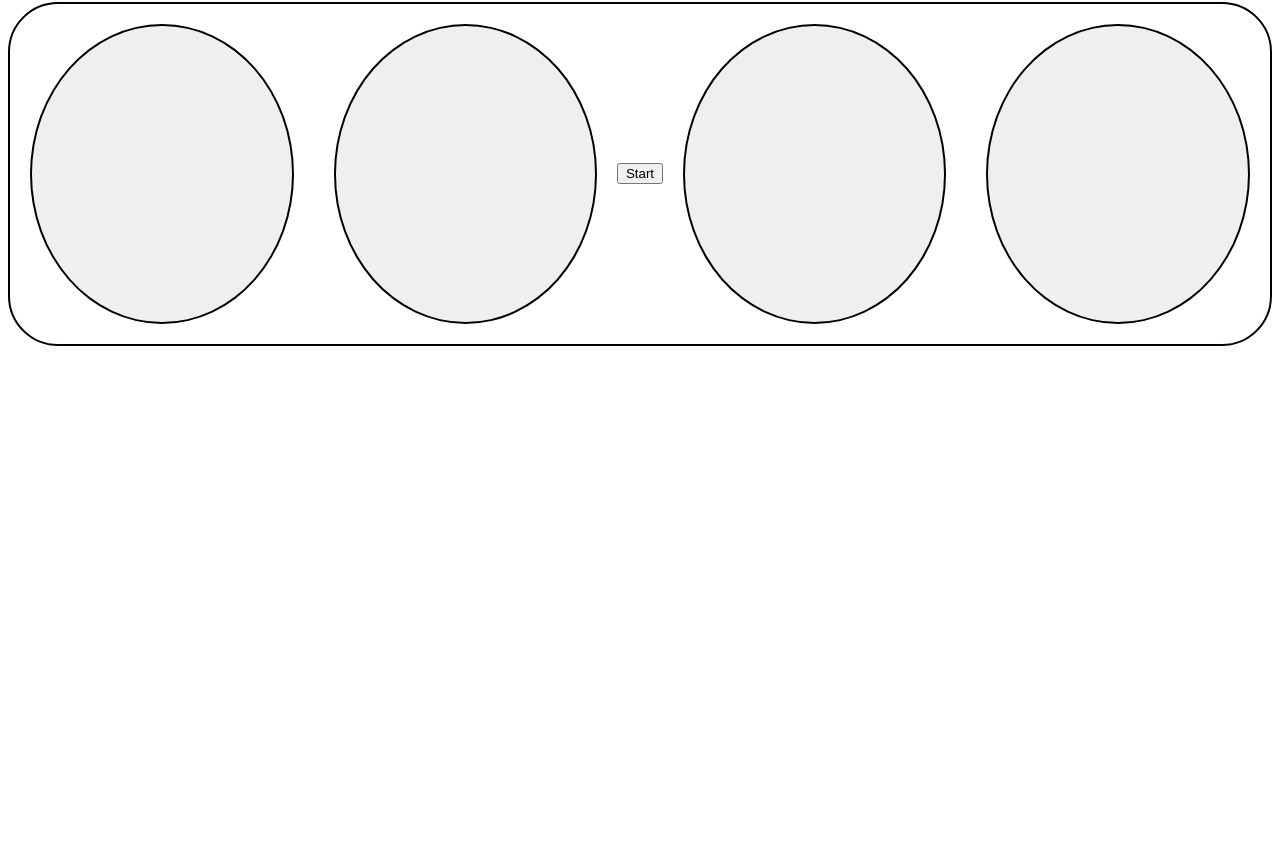
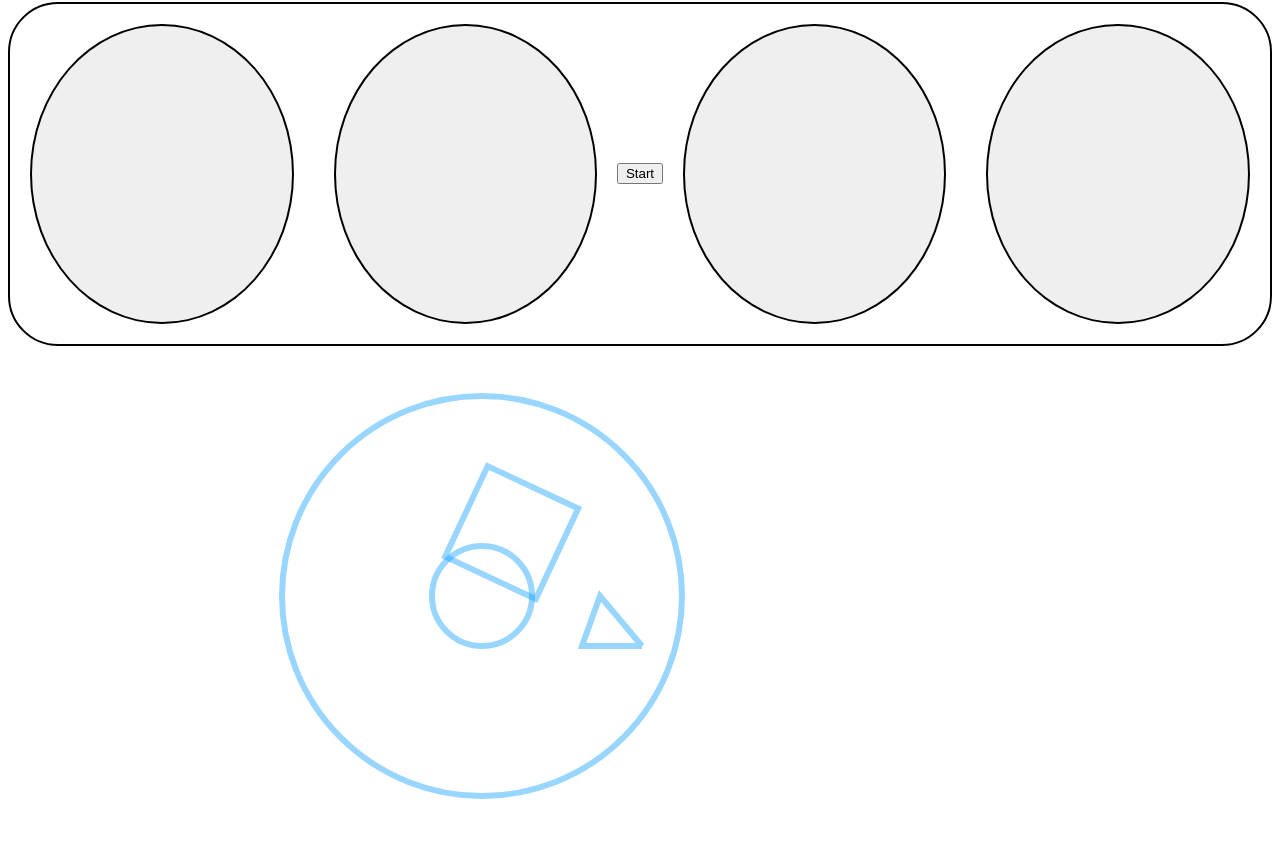
Before and after one commit to jaydonfaal/MyWebsite, a plain HTML site: page index.html in a window 1280 px wide. Shown: the part 926-1779 px from the top of the page. Before the commit the page ends 1298 px from the top, so only its background shows below. Drawn offline with Linux system fonts and the light colour scheme.

Commit message:
Update index.html
done

```diff
--- a/index.html
+++ b/index.html
@@ -31,6 +31,9 @@
     <button class="button" id="yellow"> </button>
     <button class="button" id="blue"> </button>
   </div>
+  <div>
+  <canvas id="canvas" width="900" height="500"></canvas>
+</div>
 
 </body>
 <script>
@@ -182,6 +185,70 @@
   buttons.startButton.addEventListener("click", function() {
     computerPlay.initiateNewRound();
   });
+
+
+
+  function initializeAnimation() {
+    window.requestAnimationFrame(draw);
+  }
+
+  function drawArt(ctx) {
+
+    ctx.save();
+    var time2 = new Date();
+    ctx.translate(time2.getSeconds(), 0);
+
+    ctx.beginPath();
+    ctx.arc(0, 0, 50, 0, Math.PI * 2, false);
+    ctx.stroke();
+
+    ctx.beginPath();
+    ctx.arc(0, 0, 200, 0, Math.PI * 2, false);
+    ctx.stroke();
+
+
+    ctx.save();
+    var time = new Date();
+    ctx.rotate(time.getSeconds() + time.getMilliseconds() / 1000);
+    ctx.beginPath();
+    ctx.rect(20, -50, 100, 100);
+    ctx.stroke();
+    ctx.restore();
+
+
+    ctx.beginPath();
+    ctx.moveTo(160, 50);
+    ctx.lineTo(100, 50);
+    ctx.lineTo(118, 0);
+    ctx.lineTo(160, 50);
+    ctx.stroke();
+
+    ctx.restore();
+  }
+
+  function draw() {
+    var ctx = document.getElementById('canvas').getContext('2d');
+
+    ctx.globalCompositeOperation = 'destination-over';
+    ctx.clearRect(0, 0, 900, 700); // clear canvas
+
+    // Figure out what pen we wanna draw with
+    ctx.fillStyle = 'rgba(0, 153, 255, 1)';
+    ctx.strokeStyle = 'rgba(0, 153, 255, 0.4)';
+
+    ctx.save();
+    ctx.lineWidth = 6;
+    ctx.translate(450, 250);
+    drawArt(ctx);
+    ctx.restore();
+
+
+    // Call draw when the website is ready
+    window.requestAnimationFrame(draw);
+  }
+
+  initializeAnimation();
+
 </script>
 
 </html>
```
